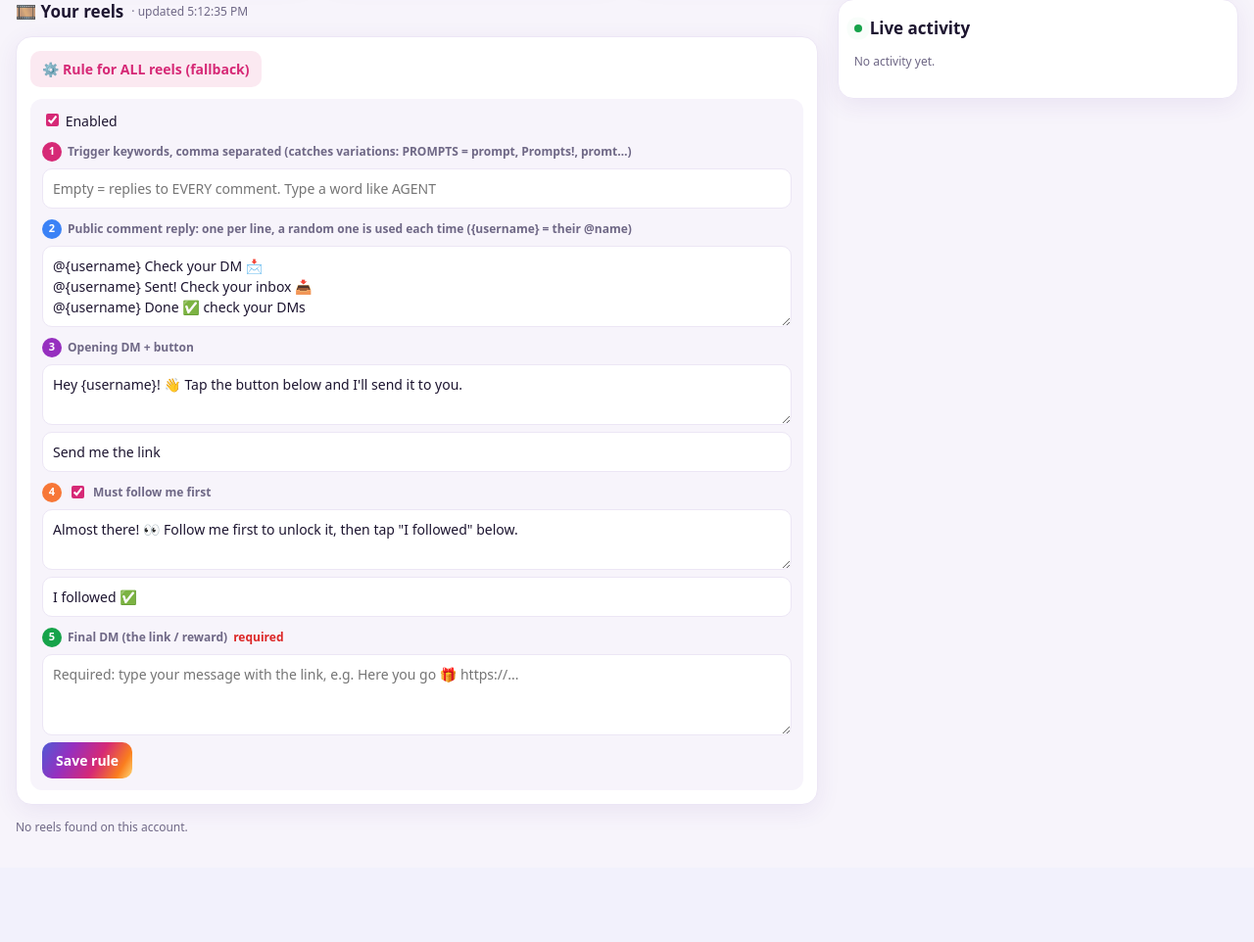
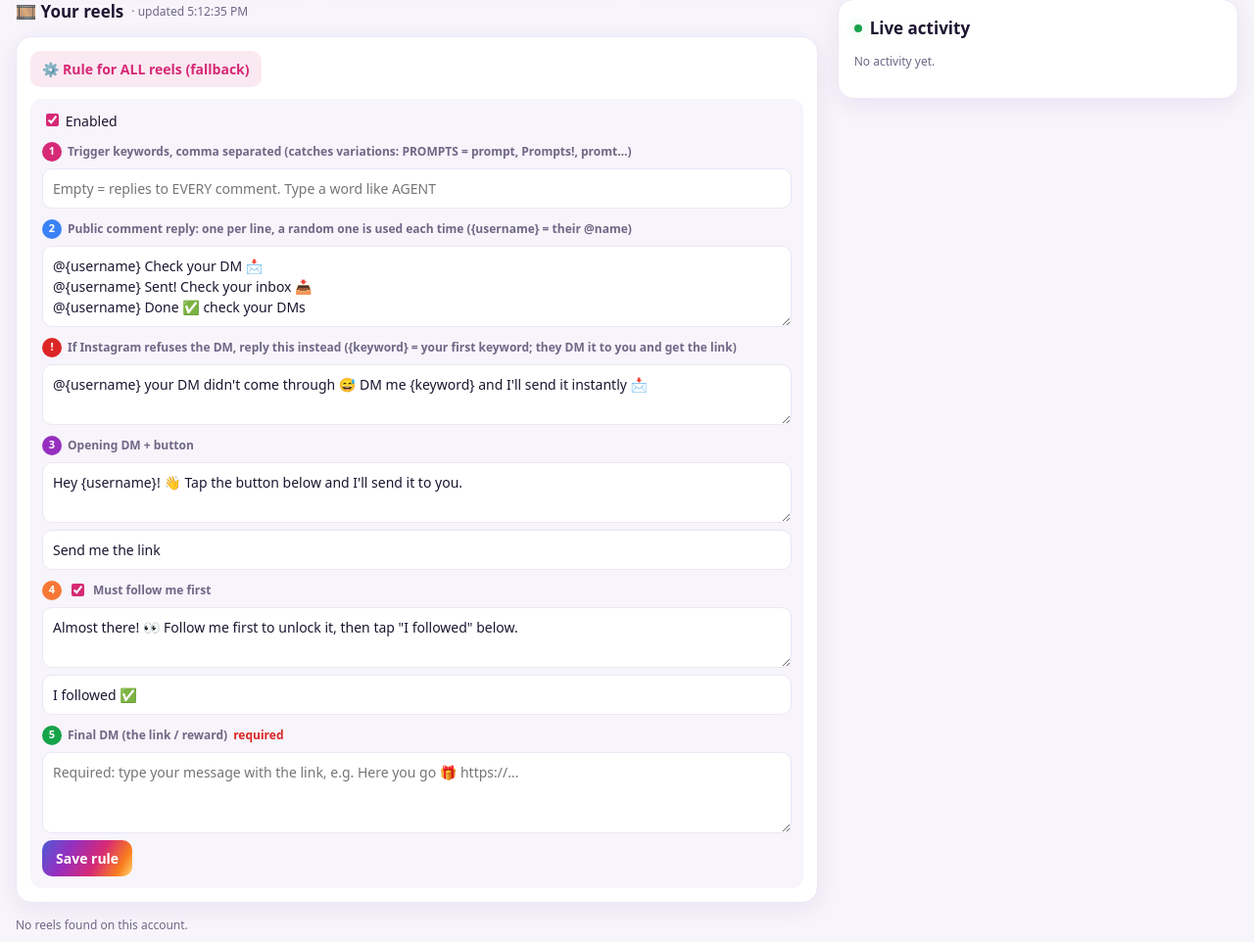
Before and after one commit to kumar2215om-cmd/insta-autopilot, a Flask app: page / in a window 1280 px wide, after a click on "Rule for ALL reels (fallback)". Shown: the part 173-1135 px from the top of the page at 98% size. Before the commit the page ends 1022 px from the top, so only its background shows below. Run offline with Flask 3, Linux system fonts and the light colour scheme; data that the repository does not hold is empty.

Commit message:
When Instagram refuses a comment DM, ask people to DM the keyword and answer those DMs
Send the private reply before the public one so the public reply can switch to a 'DM me KEYWORD'
message when the DM is refused, and start the usual flow when someone DMs a rule's keyword.

Co-Authored-By: Claude Opus 5.5 <noreply@anthropic.com>
Claude-Session: https://claude.ai/code/session_014ELRRdb5ho5T1cS4aiM1G5

```diff
--- a/app.py
+++ b/app.py
@@ -375,19 +375,64 @@ def handle_comment(ig_user_id, value):
     if not rule or not claim_comment(comment_id):
         return False
 
-    fill = lambda s: s.replace("{username}", username)
-    if rule.get("comment_reply"):
+    # DM first, so the public reply can tell people what to do if Instagram refuses the DM.
+    item = {"ig_user_id": ig_user_id, "key": key, "media_id": media_id, "username": username,
+            "text": text, "at": time.time()}
+    dm_ok = send_comment_dm(comment_id, item, rule)
+    if not dm_ok:
+        add_retry(comment_id, item)
+
+    reply = rule.get("comment_reply") if dm_ok else (rule.get("dm_fail_reply") or DEFAULT_DM_FAIL_REPLY)
+    if reply:
+        reply = pick_reply(reply).replace("{keyword}", dm_keywords(rule)[0].upper())
         try:
-            reply_to_comment(comment_id, fill(pick_reply(rule["comment_reply"])))
-            log_activity(media_id, username, text, "comment_reply", "ok")
+            reply_to_comment(comment_id, reply.replace("{username}", username))
+            log_activity(media_id, username, text, "comment_reply" if dm_ok else "dm_fail_reply", "ok")
         except Exception as e:
             log_activity(media_id, username, text, "comment_reply", "error", str(e))
+    return True
 
-    item = {"ig_user_id": ig_user_id, "key": key, "media_id": media_id, "username": username,
-            "text": text, "at": time.time()}
-    if not send_comment_dm(comment_id, item, rule):
-        add_retry(comment_id, item)
-    return True
+
+DEFAULT_DM_FAIL_REPLY = "@{username} your DM didn't come through 😅 DM me {keyword} and I'll send it instantly 📩"
+
+
+def dm_keywords(rule):
+    """Words that trigger this rule when someone DMs them; rules without keywords answer to LINK."""
+    return [k.strip() for k in rule.get("keywords", []) if k.strip()] or ["LINK"]
+
+
+def handle_dm_text(ig_user_id, igsid, text):
+    """Someone DMed a keyword (e.g. because the comment DM was refused): start the same flow.
+
+    Replying inside a conversation the person started works even when Instagram refuses to open
+    new conversations from comments.
+    """
+    for key, rule in load_rules().get("reels", {}).items():
+        if rule.get("enabled", True) and any(keyword_matches(k, text) for k in dm_keywords(rule)):
+            break
+    else:
+        return
+    # Answer the same keyword from the same person at most once per 10 minutes.
+    if not claim_comment(f"dm:{igsid}:{key}:{int(time.time() // 600)}"):
+        return
+    try:
+        username = ig_get(igsid, fields="username").get("username", "")
+    except Exception:
+        username = ""
+    fill = lambda s: s.replace("{username}", username)
+    try:
+        if uses_button_flow(rule):
+            send_buttons(ig_user_id, {"id": igsid}, fill(rule.get("opening_dm") or DEFAULT_OPENING),
+                         postbacks=[(rule.get("button_text") or "Send me the link", f"GET|{key}")])
+        else:
+            send_dm(ig_user_id, {"id": igsid}, {"text": fill(rule["dm"])})
+        log_activity(key, username or igsid, text, "dm_keyword", "ok")
+        # They're being served now, so don't also send them the refused comment DM later.
+        for comment_id, item in pending_retries().items():
+            if username and item.get("username") == username:
+                remove_retry(comment_id)
+    except Exception as e:
+        log_activity(key, username or igsid, text, "dm_keyword", "error", explain_error(e))
 
 
 def send_comment_dm(comment_id, item, rule, retry=False):
@@ -546,8 +591,12 @@ def receive_webhook():
             msg = event.get("message", {})
             payload = (event.get("postback", {}).get("payload")
                        or msg.get("quick_reply", {}).get("payload"))
-            if payload and not msg.get("is_echo"):
+            if msg.get("is_echo"):
+                continue  # our own outgoing messages
+            if payload:
                 run_task(handle_button, entry.get("id"), event["sender"]["id"], payload)
+            elif msg.get("text"):
+                run_task(handle_dm_text, entry.get("id"), event["sender"]["id"], msg["text"])
     return "ok"
 
 
@@ -638,6 +687,7 @@ def api_put_rule(media_id):
         "button_text": data.get("button_text", "").strip()[:20],
         "require_follow": bool(data.get("require_follow")),
         "follow_dm": data.get("follow_dm", "").strip(),
+        "dm_fail_reply": data.get("dm_fail_reply", "").strip(),
         "followed_button_text": data.get("followed_button_text", "").strip()[:20],
         "dm": data.get("dm", "").strip(),
     }
--- a/templates/dashboard.html
+++ b/templates/dashboard.html
@@ -134,10 +134,12 @@
 let rules = {reels: {}};
 const ACTIONS = {comment_reply: "comment reply", opening_dm: "opening DM", follow_prompt: "asked to follow",
                  follow_check: "follow check", dm: "link sent",
-                 token_refresh: "Instagram token renewed"};
+                 token_refresh: "Instagram token renewed", dm_fail_reply: "asked them to DM keyword",
+                 dm_keyword: "replied to DM keyword"};
 // Icon and colour for each step in the activity feed.
 const LOOK = {comment_reply: ["💬", "#3b82f6"], opening_dm: ["✉️", "#962fbf"], follow_prompt: ["👀", "#f77737"],
-              follow_check: ["🔎", "#64748b"], dm: ["🔗", "#16a34a"], token_refresh: ["🔑", "#ca8a04"]};
+              follow_check: ["🔎", "#64748b"], dm: ["🔗", "#16a34a"], token_refresh: ["🔑", "#ca8a04"],
+              dm_fail_reply: ["↩️", "#f59e0b"], dm_keyword: ["📥", "#0d9488"]};
 const fmt = n => n == null ? "–" : Intl.NumberFormat(undefined, {notation: "compact"}).format(n);
 const esc = s => String(s ?? "").replace(/[&<>"']/g, c => ({"&":"&amp;","<":"&lt;",">":"&gt;",'"':"&quot;","'":"&#39;"}[c]));
 
@@ -148,6 +150,7 @@ const DEFAULTS = {
   button_text: "Send me the link",
   follow_dm: 'Almost there! 👀 Follow me first to unlock it, then tap "I followed" below.',
   followed_button_text: "I followed ✅",
+  dm_fail_reply: "@{username} your DM didn't come through 😅 DM me {keyword} and I'll send it instantly 📩",
 };
 const val = (r, k) => esc(r[k] || DEFAULTS[k]);
 
@@ -161,6 +164,8 @@ function ruleForm(id) {
     <input type="text" name="keywords" value="${esc(r.keywords.join(", "))}" placeholder="Empty = replies to EVERY comment. Type a word like AGENT">
     <div class="step" style="--c:#3b82f6"><i>2</i> Public comment reply: one per line, a random one is used each time ({username} = their @name)</div>
     <textarea name="comment_reply" rows="3">${val(r, "comment_reply")}</textarea>
+    <div class="step" style="--c:#dc2626"><i>!</i> If Instagram refuses the DM, reply this instead ({keyword} = your first keyword; they DM it to you and get the link)</div>
+    <textarea name="dm_fail_reply" rows="2">${val(r, "dm_fail_reply")}</textarea>
     <div class="step" style="--c:#962fbf"><i>3</i> Opening DM + button</div>
     <textarea name="opening_dm" rows="2">${val(r, "opening_dm")}</textarea>
     <input type="text" name="button_text" maxlength="20" value="${val(r, "button_text")}">
@@ -188,6 +193,7 @@ async function saveRule(e, id) {
                 comment_reply: f.comment_reply.value, opening_dm: f.opening_dm.value,
                 button_text: f.button_text.value, require_follow: f.require_follow.checked,
                 follow_dm: f.follow_dm.value, followed_button_text: f.followed_button_text.value,
+                dm_fail_reply: f.dm_fail_reply.value,
                 dm: f.dm.value};
   await fetch(`/api/rules/${encodeURIComponent(id)}`, {method: "PUT",
     headers: {"Content-Type": "application/json"}, body: JSON.stringify(body)});
```
Also changed, not shown: README.md.
